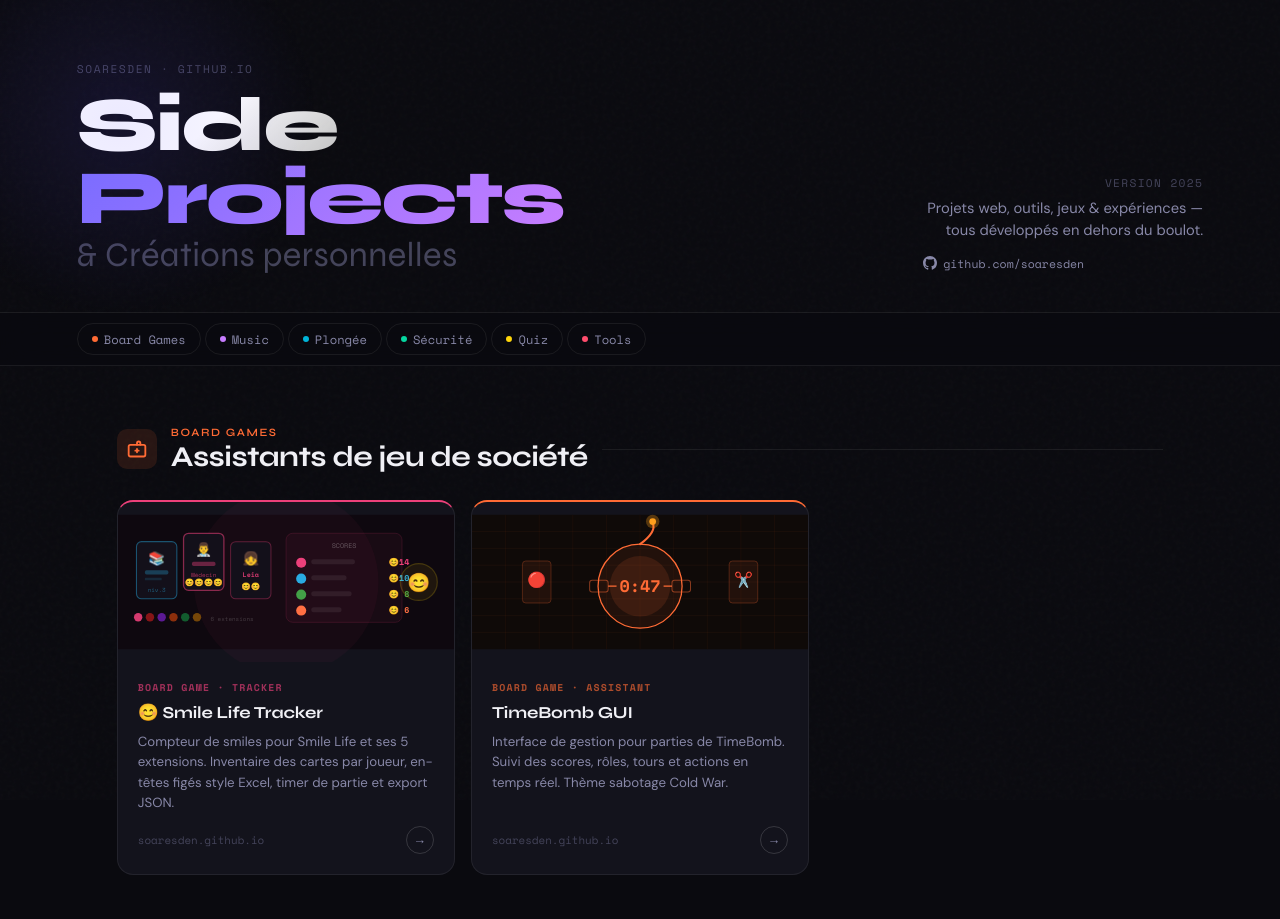
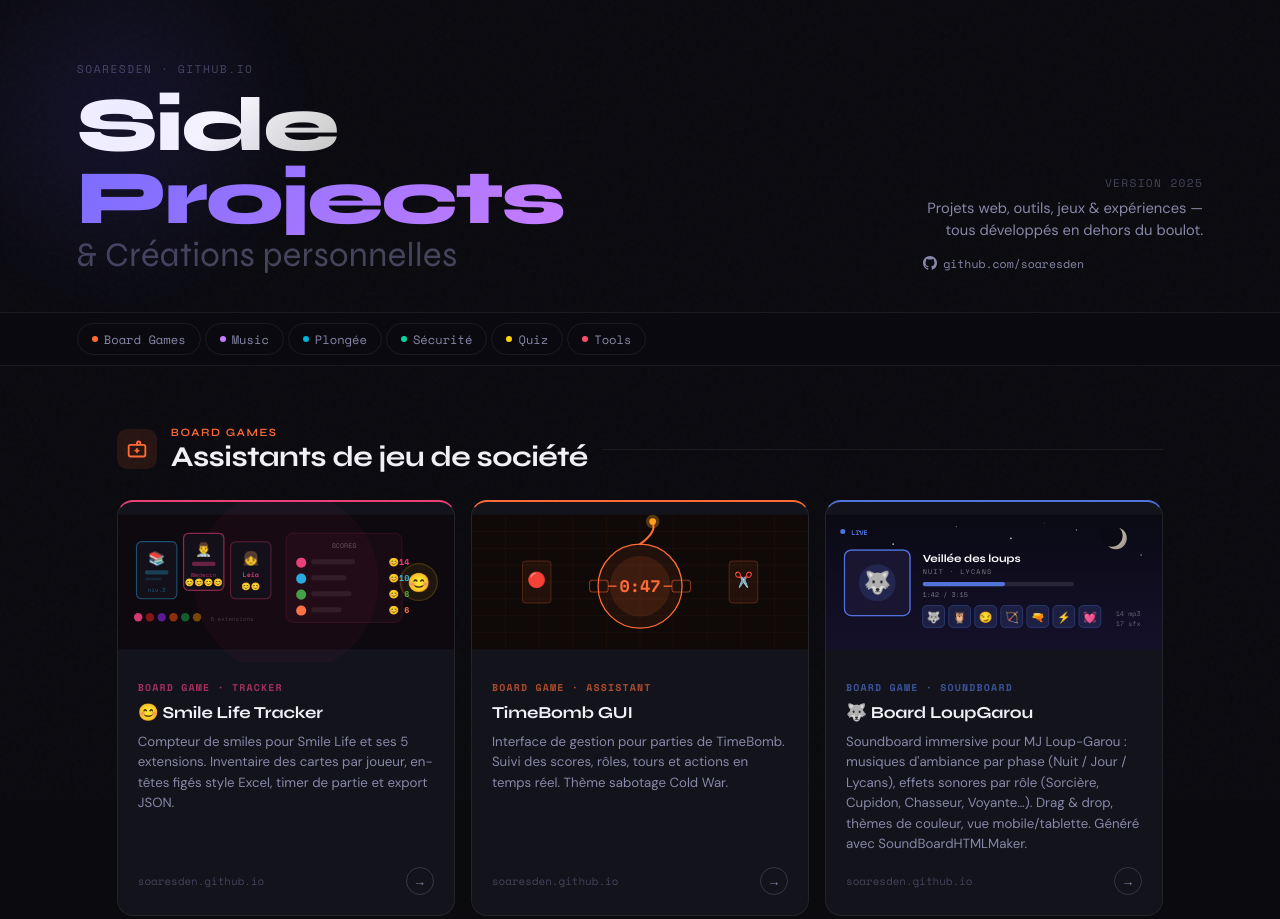
Before and after one commit to soaresden/myhtml, a plain HTML site: page index.html in a window 1280 px wide. Shown: the top 919 px of the page. Drawn offline with nearby package versions, Linux system fonts and the light colour scheme.

Commit message:
lycan add

```diff
--- a/index.html
+++ b/index.html
@@ -594,6 +594,97 @@
         <div class="pcard-type c-games">Board Game · Assistant</div>
         <div class="pcard-title">TimeBomb GUI</div>
         <div class="pcard-desc">Interface de gestion pour parties de TimeBomb. Suivi des scores, rôles, tours et actions en temps réel. Thème sabotage Cold War.</div>
+        <div class="pcard-footer">
+          <span class="pcard-link">soaresden.github.io</span>
+          <span class="pcard-arrow">→</span>
+        </div>
+      </div>
+    </a>
+<!-- Board LoupGarou -->
+    <a class="pcard" style="border-top:2px solid #5174db" href="Loup Garou by Denis/index.html">
+      <div class="pcard-art">
+        <svg viewBox="0 0 400 160" xmlns="http://www.w3.org/2000/svg">
+          <!-- Background nuit -->
+          <defs>
+            <linearGradient id="lgsky" x1="0" y1="0" x2="0" y2="1">
+              <stop offset="0" stop-color="#0a0a14"/>
+              <stop offset="1" stop-color="#15102a"/>
+            </linearGradient>
+            <radialGradient id="lgmoon" cx="0.3" cy="0.3" r="0.7">
+              <stop offset="0" stop-color="#f0e6c0"/>
+              <stop offset="1" stop-color="#a8a098"/>
+            </radialGradient>
+          </defs>
+          <rect width="400" height="160" fill="url(#lgsky)"/>
+
+          <!-- Étoiles -->
+          <g fill="#fff">
+            <circle cx="40"  cy="20" r="0.8" opacity="0.6"/>
+            <circle cx="80"  cy="35" r="1"   opacity="0.7"/>
+            <circle cx="155" cy="14" r="0.7" opacity="0.5"/>
+            <circle cx="220" cy="28" r="1.1" opacity="0.7"/>
+            <circle cx="298" cy="18" r="0.8" opacity="0.6"/>
+            <circle cx="375" cy="48" r="0.9" opacity="0.6"/>
+            <circle cx="195" cy="46" r="0.6" opacity="0.4"/>
+            <circle cx="260" cy="10" r="0.5" opacity="0.4"/>
+          </g>
+
+          <!-- Lune (croissant) en haut droite -->
+          <circle cx="345" cy="28" r="13" fill="url(#lgmoon)"/>
+          <circle cx="340" cy="25" r="13" fill="#0a0a14"/>
+
+          <!-- Indicateur LIVE en haut gauche -->
+          <circle cx="20" cy="20" r="3" fill="#5174db">
+            <animate attributeName="opacity" values="1;0.25;1" dur="2s" repeatCount="indefinite"/>
+          </circle>
+          <text x="30" y="24" font-family="'Space Mono',monospace" font-size="8" fill="#5174db" font-weight="700">LIVE</text>
+
+          <!-- Cover du morceau -->
+          <rect x="22" y="42" width="78" height="78" rx="8" fill="#1a1530" stroke="#5174db" stroke-width="1.5"/>
+          <circle cx="61" cy="81" r="22" fill="rgba(81,116,219,0.18)"/>
+          <text x="61" y="89" text-anchor="middle" font-size="26">🐺</text>
+
+          <!-- Glow autour de la cover (lecture en cours) -->
+          <rect x="22" y="42" width="78" height="78" rx="8" fill="none" stroke="#5174db" stroke-width="1" opacity="0.5">
+            <animate attributeName="opacity" values="0.3;0.8;0.3" dur="2.5s" repeatCount="indefinite"/>
+          </rect>
+
+          <!-- Now Playing : titre + cat -->
+          <text x="115" y="56" font-family="'Syne',sans-serif" font-size="13" font-weight="700" fill="#fff">Veillée des loups</text>
+          <text x="115" y="70" font-family="'Space Mono',monospace" font-size="8" fill="rgba(255,255,255,0.45)" letter-spacing="1.5">NUIT · LYCANS</text>
+
+          <!-- Barre de progression -->
+          <rect x="115" y="80" width="180" height="5" rx="2.5" fill="rgba(255,255,255,0.10)"/>
+          <rect x="115" y="80" width="98"  height="5" rx="2.5" fill="#5174db"/>
+          <text x="115" y="98" font-family="'Space Mono',monospace" font-size="8" fill="rgba(255,255,255,0.45)">1:42 / 3:15</text>
+
+          <!-- Grille de boutons SFX -->
+          <g>
+            <rect x="115" y="108" width="26" height="26" rx="5" fill="rgba(81,116,219,0.16)" stroke="rgba(81,116,219,0.40)" stroke-width="1"/>
+            <text x="128" y="126" text-anchor="middle" font-size="13">🐺</text>
+            <rect x="146" y="108" width="26" height="26" rx="5" fill="rgba(81,116,219,0.16)" stroke="rgba(81,116,219,0.40)" stroke-width="1"/>
+            <text x="159" y="126" text-anchor="middle" font-size="13">🦉</text>
+            <rect x="177" y="108" width="26" height="26" rx="5" fill="rgba(81,116,219,0.16)" stroke="rgba(81,116,219,0.40)" stroke-width="1"/>
+            <text x="190" y="126" text-anchor="middle" font-size="13">😏</text>
+            <rect x="208" y="108" width="26" height="26" rx="5" fill="rgba(81,116,219,0.16)" stroke="rgba(81,116,219,0.40)" stroke-width="1"/>
+            <text x="221" y="126" text-anchor="middle" font-size="13">🏹</text>
+            <rect x="239" y="108" width="26" height="26" rx="5" fill="rgba(81,116,219,0.16)" stroke="rgba(81,116,219,0.40)" stroke-width="1"/>
+            <text x="252" y="126" text-anchor="middle" font-size="13">🔫</text>
+            <rect x="270" y="108" width="26" height="26" rx="5" fill="rgba(81,116,219,0.16)" stroke="rgba(81,116,219,0.40)" stroke-width="1"/>
+            <text x="283" y="126" text-anchor="middle" font-size="13">⚡</text>
+            <rect x="301" y="108" width="26" height="26" rx="5" fill="rgba(81,116,219,0.16)" stroke="rgba(81,116,219,0.40)" stroke-width="1"/>
+            <text x="314" y="126" text-anchor="middle" font-size="13">💓</text>
+          </g>
+
+          <!-- Compteurs en bas droite -->
+          <text x="345" y="120" font-family="'Space Mono',monospace" font-size="8" fill="rgba(255,255,255,0.35)">14 mp3</text>
+          <text x="345" y="132" font-family="'Space Mono',monospace" font-size="8" fill="rgba(255,255,255,0.35)">17 sfx</text>
+        </svg>
+      </div>
+      <div class="pcard-body">
+        <div class="pcard-type" style="color:#5174db">Board Game · Soundboard</div>
+        <div class="pcard-title">🐺 Board LoupGarou</div>
+        <div class="pcard-desc">Soundboard immersive pour MJ Loup-Garou : musiques d'ambiance par phase (Nuit / Jour / Lycans), effets sonores par rôle (Sorcière, Cupidon, Chasseur, Voyante…). Drag &amp; drop, thèmes de couleur, vue mobile/tablette. Généré avec SoundBoardHTMLMaker.</div>
         <div class="pcard-footer">
           <span class="pcard-link">soaresden.github.io</span>
           <span class="pcard-arrow">→</span>
```
